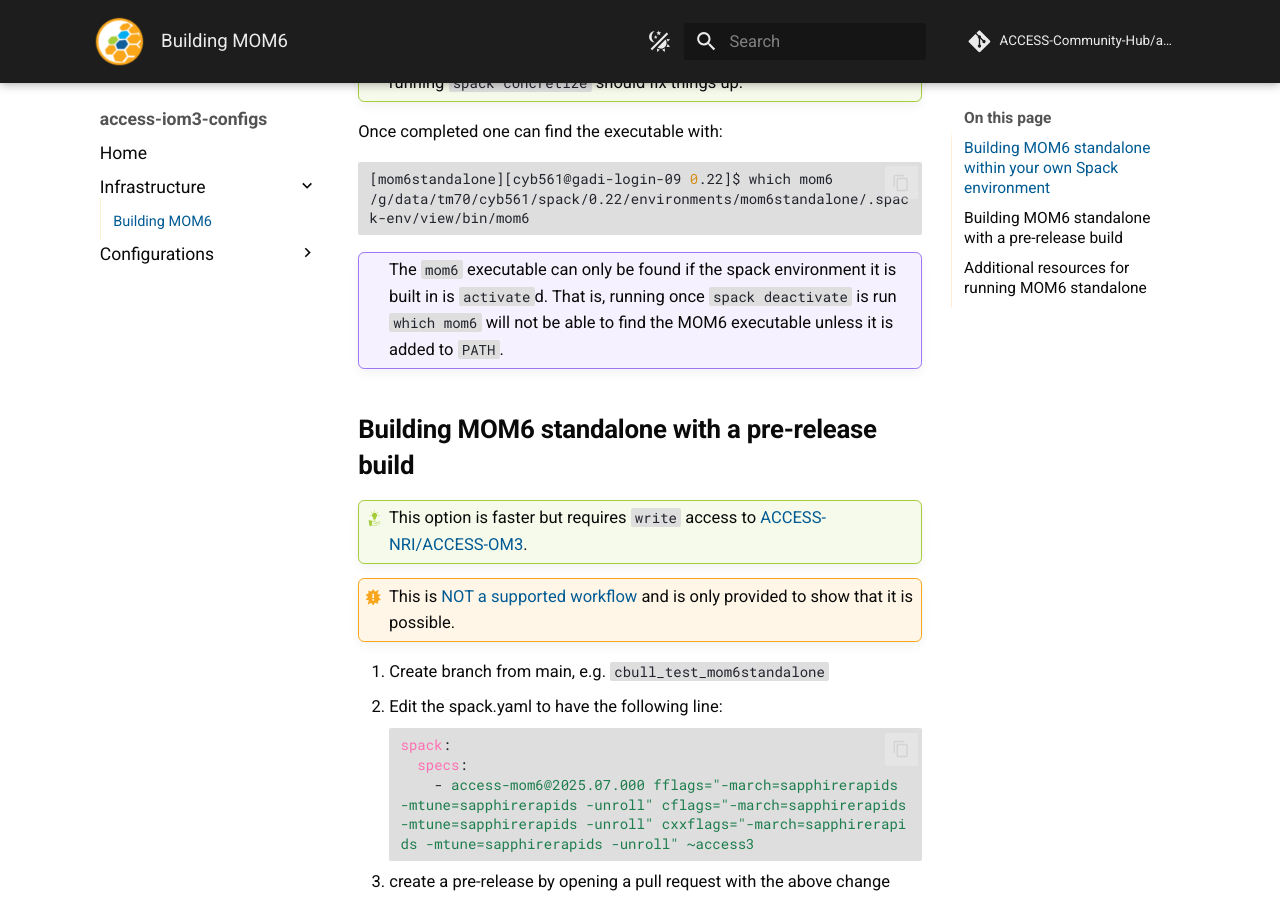
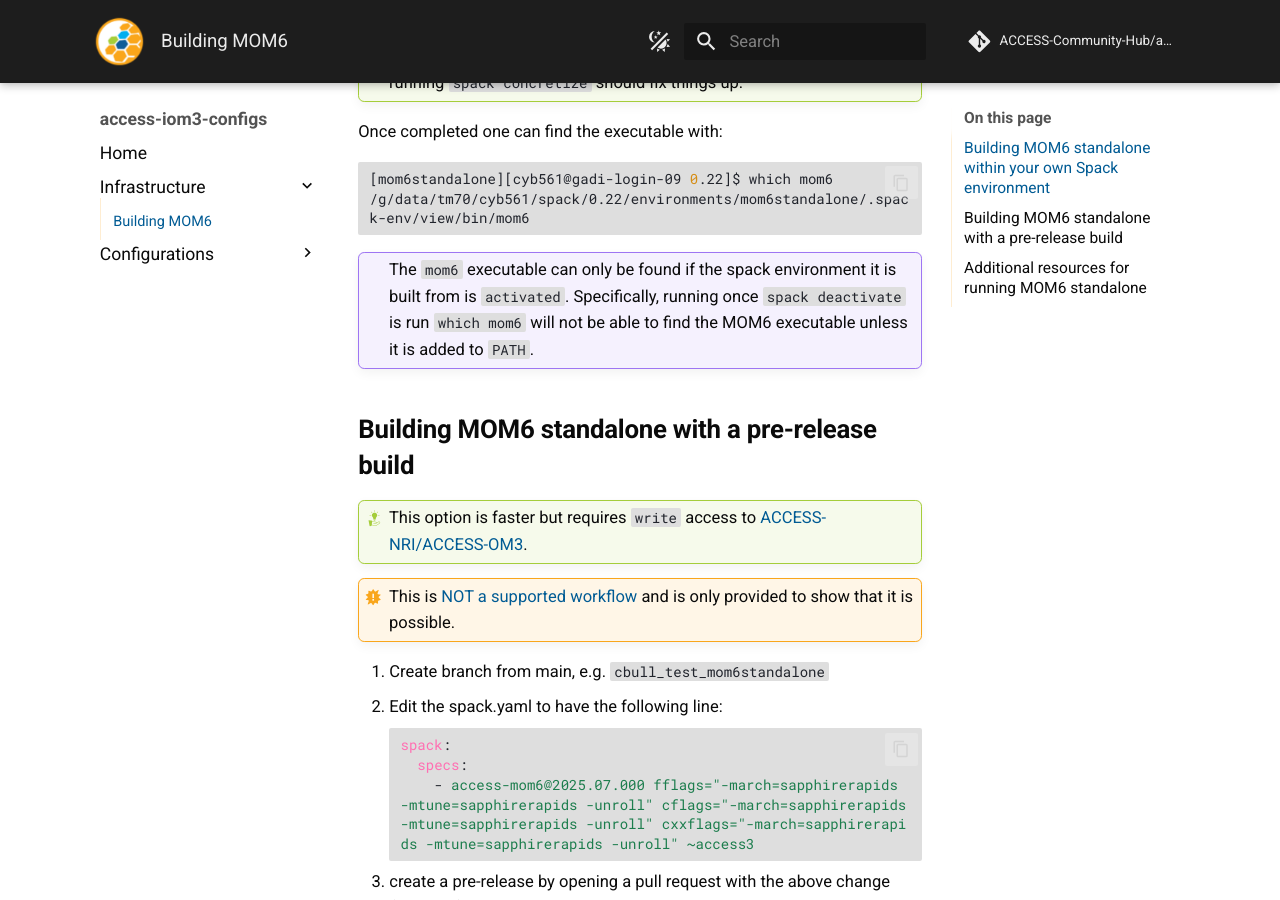
Before and after one commit to ACCESS-Community-Hub/access-iom3-configs, an MkDocs documentation site: the page built from documentation/docs/pages/infrastructure/Building.md, in a window 1280 px wide and 900 px high, scrolled down 2621 px. Built offline with MkDocs 1.6.1 and Material for MkDocs 9.7.7, drawn with Linux system fonts in a browser that asks for light colours; comment, search, counter and statistics services are not loaded.

Commit message:
Update documentation/docs/pages/infrastructure/Building.md
Co-authored-by: Christopher Bull <5499680+chrisb13@users.noreply.github.com>

````diff
--- a/documentation/docs/pages/infrastructure/Building.md
+++ b/documentation/docs/pages/infrastructure/Building.md
@@ -99,7 +99,7 @@ Once completed one can find the executable with:
 /g/data/tm70/cyb561/spack/0.22/environments/mom6standalone/.spack-env/view/bin/mom6
 ```
 !!! note
-    The `mom6` executable can only be found if the spack environment it is built in is `activate`d. That is,
+    The `mom6` executable can only be found if the spack environment it is built from is `activated`. Specifically,
     running once `spack deactivate` is run `which mom6` will not be able to find the MOM6 executable unless it is added
     to `PATH`.
 
````
